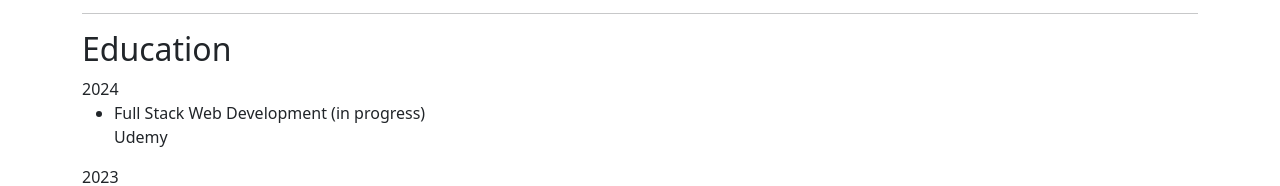
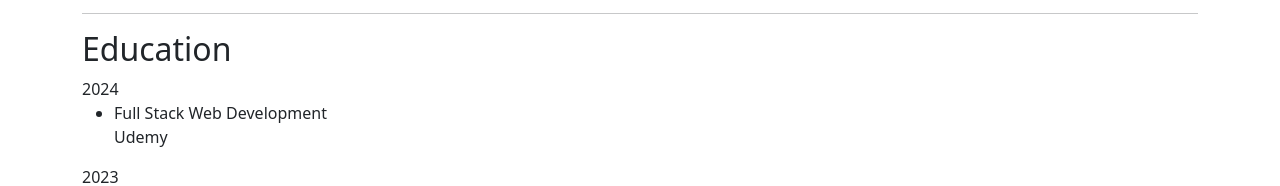
Before and after one commit to dshasta/personal-website, a plain HTML site: page public/resume.html in a window 1280 px wide. Shown: the part 1303-1489 px from the top of the page. Drawn offline with nearby package versions, Linux system fonts and the light colour scheme.

Commit message:
Update resume.html
update to resume after Udemy course completion

```diff
--- a/public/resume.html
+++ b/public/resume.html
@@ -117,7 +117,7 @@
 <h2>Education</h2>
 2024
 <ul>
-  <li>Full Stack Web Development (in progress)<br>
+  <li>Full Stack Web Development<br>
     Udemy</li>
 </ul>
 
```
